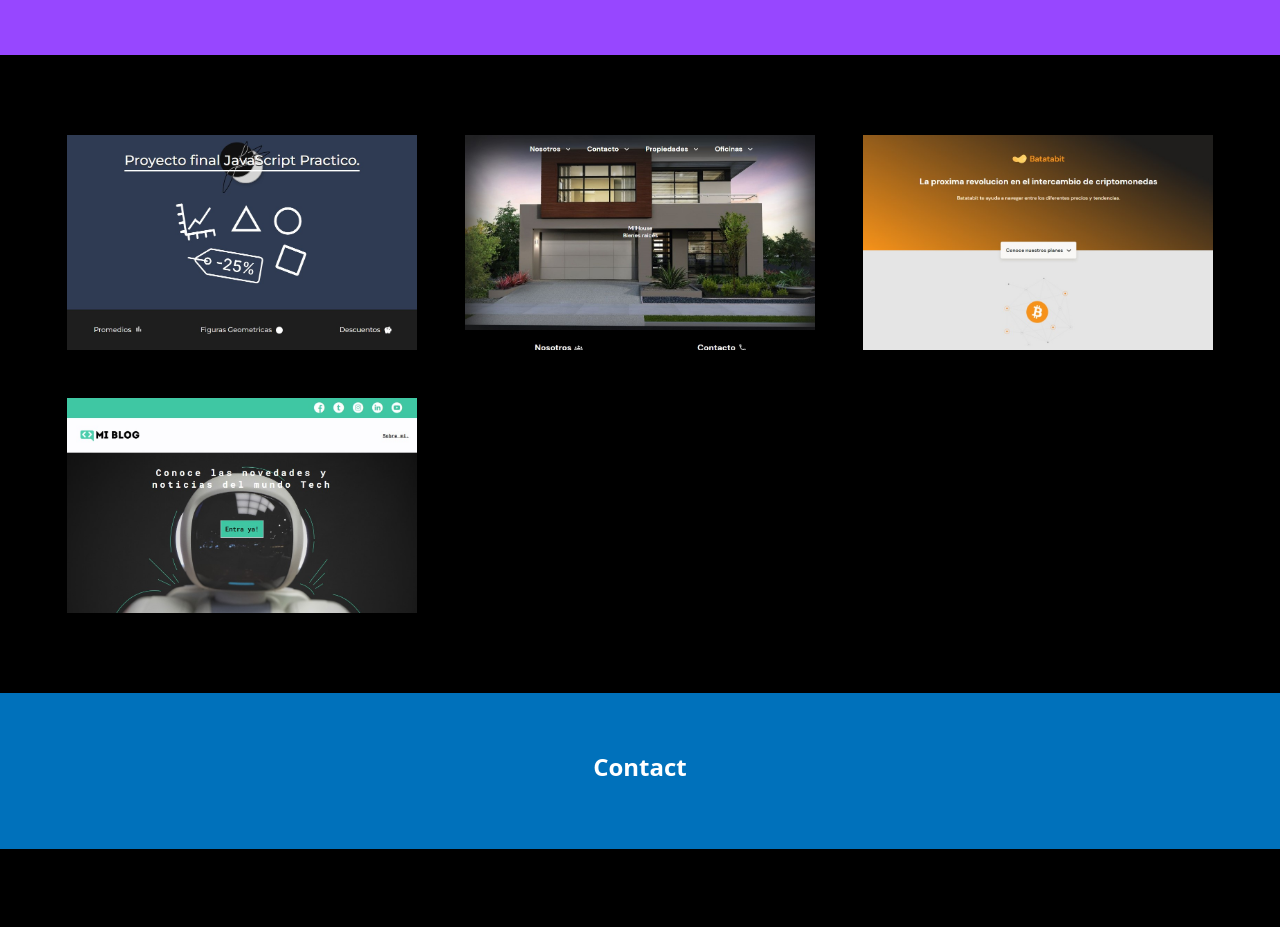
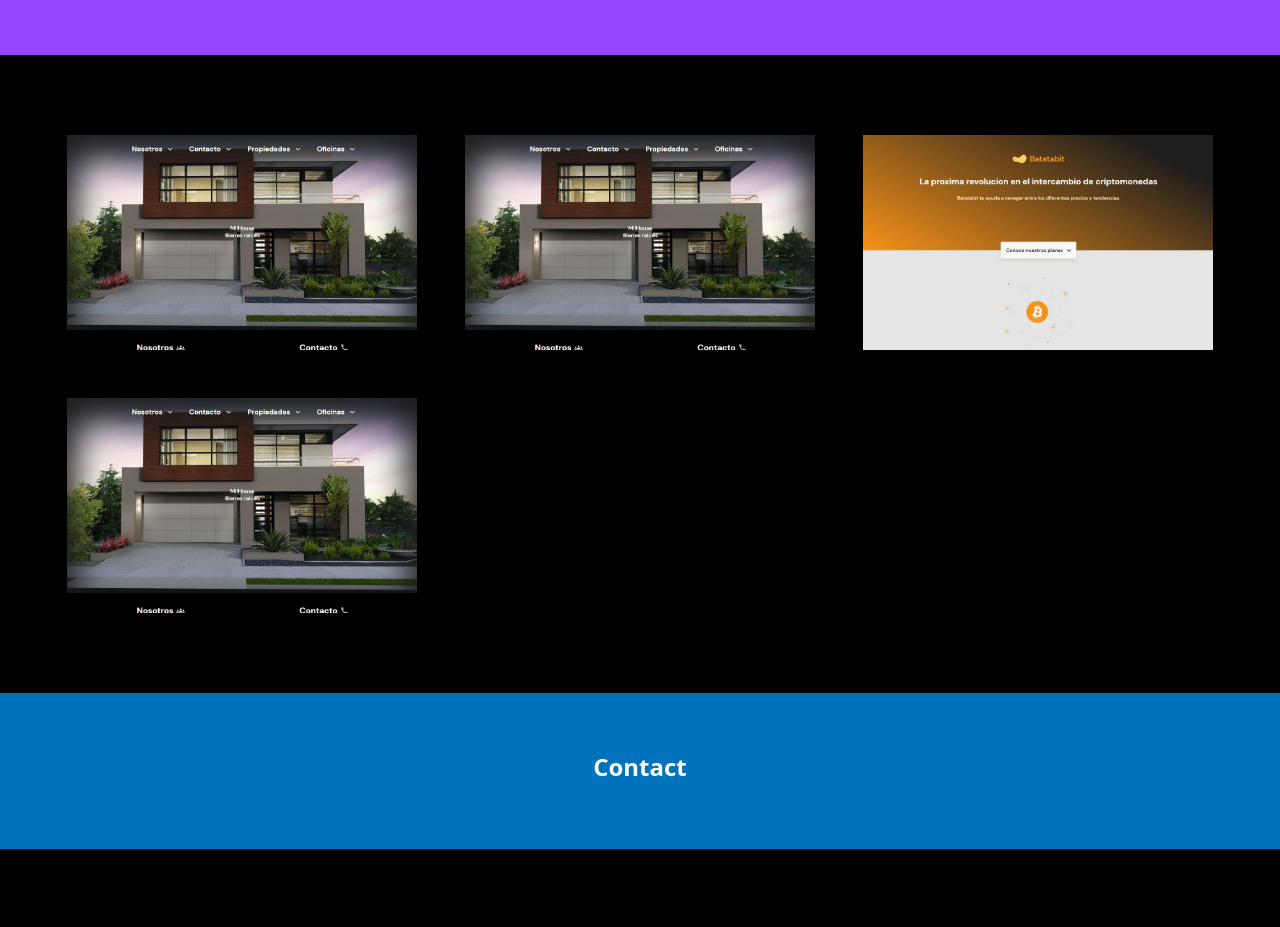
Before and after one commit to JoacoBonvechi/Portfolio-SPA, an Angular app: page / in a window 1280 px wide. Shown: the part 2140-3067 px from the top of the page. Built offline with nearby package versions, Linux system fonts and the light colour scheme.

Commit message:
cambio imagenes work

```diff
--- a/src/app/component/work/work.component.css
+++ b/src/app/component/work/work.component.css
@@ -58,7 +58,7 @@
 }
 
 .card-work #javascript {
-    background-image: url(../../../assets/js\ proyect\ scren.jpg);
+    background-image: url(../../../assets/milhouse.jpg);
 }
 .card-work #milhouse {
     background-image: url(../../../assets/milhouse.jpg);
@@ -67,7 +67,7 @@
     background-image: url(../../../assets/batatabit.jpg);
 }
 .card-work #blog-index {
-    background-image: url(../../../assets/blog\ index.jpg);
+    background-image: url(../../../assets/milhouse.jpg);
 }
 
 
```
Also changed, not shown: 1 other file (tests, documents, lock files or other folders).
